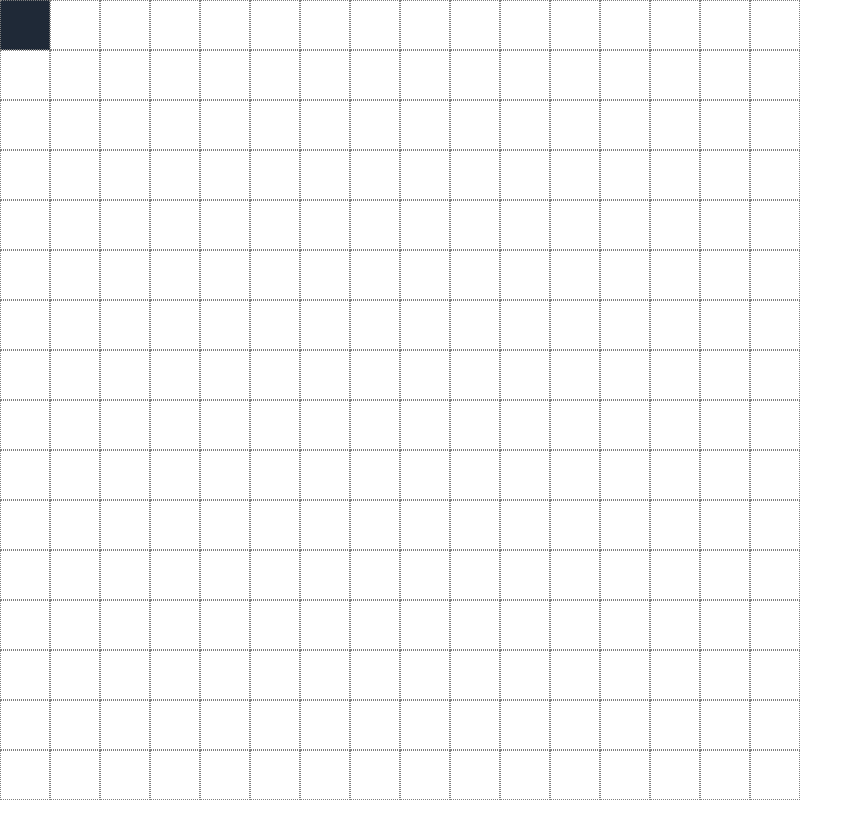
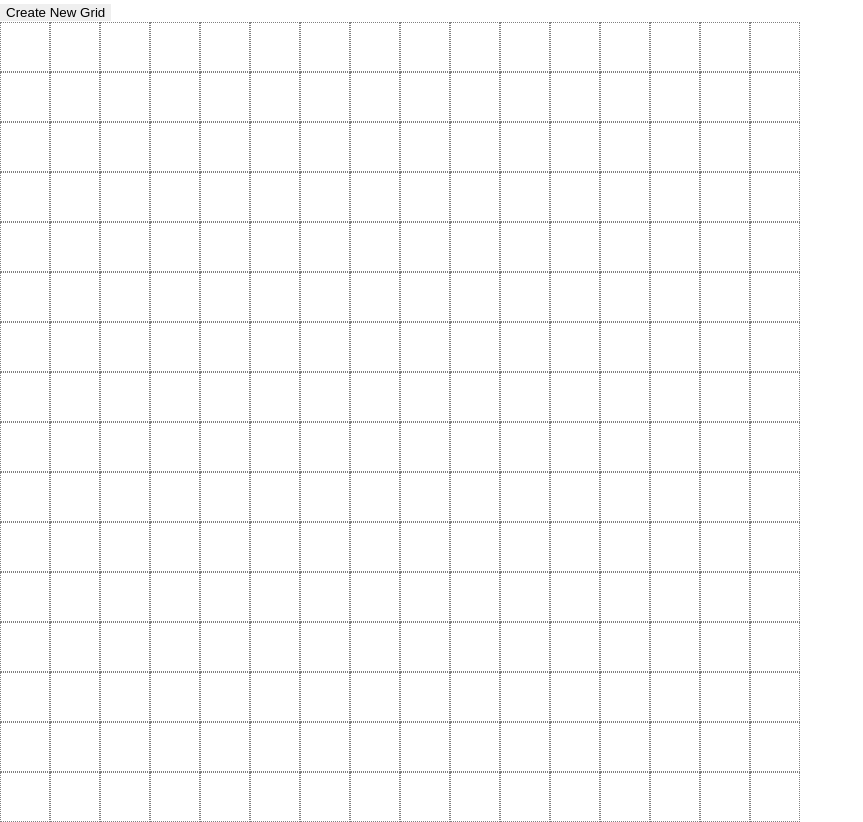
Before and after one commit to deymion/etch-a-sketch, a plain HTML site: page index.html in a window 1280 px wide. Shown: the whole page, without its empty margins (0-863 px from the left). Before the commit the page ends 800 px from the top, so only its background shows below. Drawn offline with Linux system fonts and the light colour scheme.

Commit message:
Create a button for square grid generation

```diff
--- a/index.html
+++ b/index.html
@@ -9,6 +9,9 @@
 </head>
 
 <body>
+    <div class="menu">
+        <button id="newGrid">Create New Grid</button>
+    </div>
     <div class="container"></div>
     <script src="./main.js"></script>
 </body>
```
